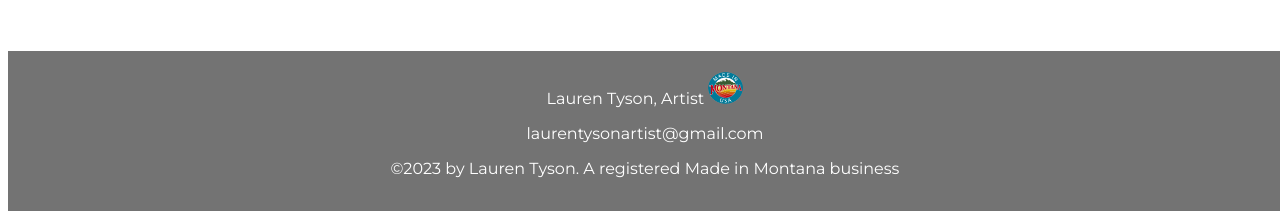
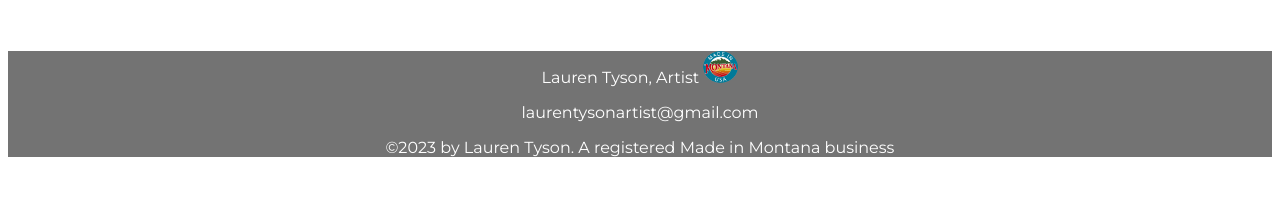
Before and after one commit to laurentyson85/lauren-tyson-artist, a React (Create React App) app: page / in a window 1280 px wide. Shown: the part 1539-1755 px from the top of the page. After the commit the page ends 1712 px from the top, so only its background shows below. Built offline with nearby package versions, Linux system fonts and the light colour scheme.

Commit message:
Fix footer

```diff
--- a/src/index.css
+++ b/src/index.css
@@ -59,16 +59,13 @@ nav a:hover {
 }
 
 .footer {
-  display: block;
   left:0px;
   bottom:0px;
-  height:150px;
+  text-align: center;
   width:100%;
+  height: auto;
   background:#737373;
   color: white;
-  text-align: center;
-  padding: 5px;
-  margin: auto;
 }
 
 .printImage {
```
